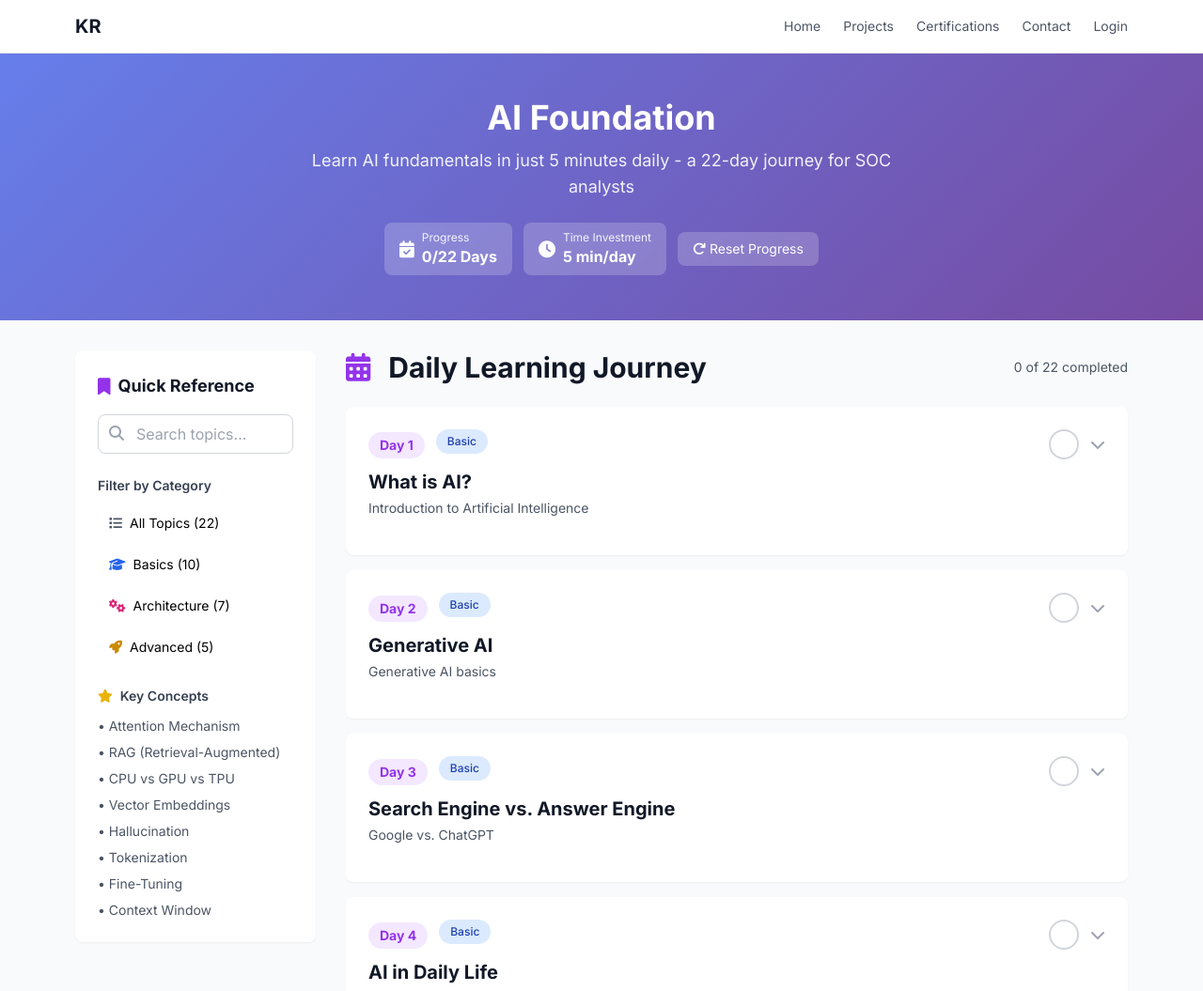
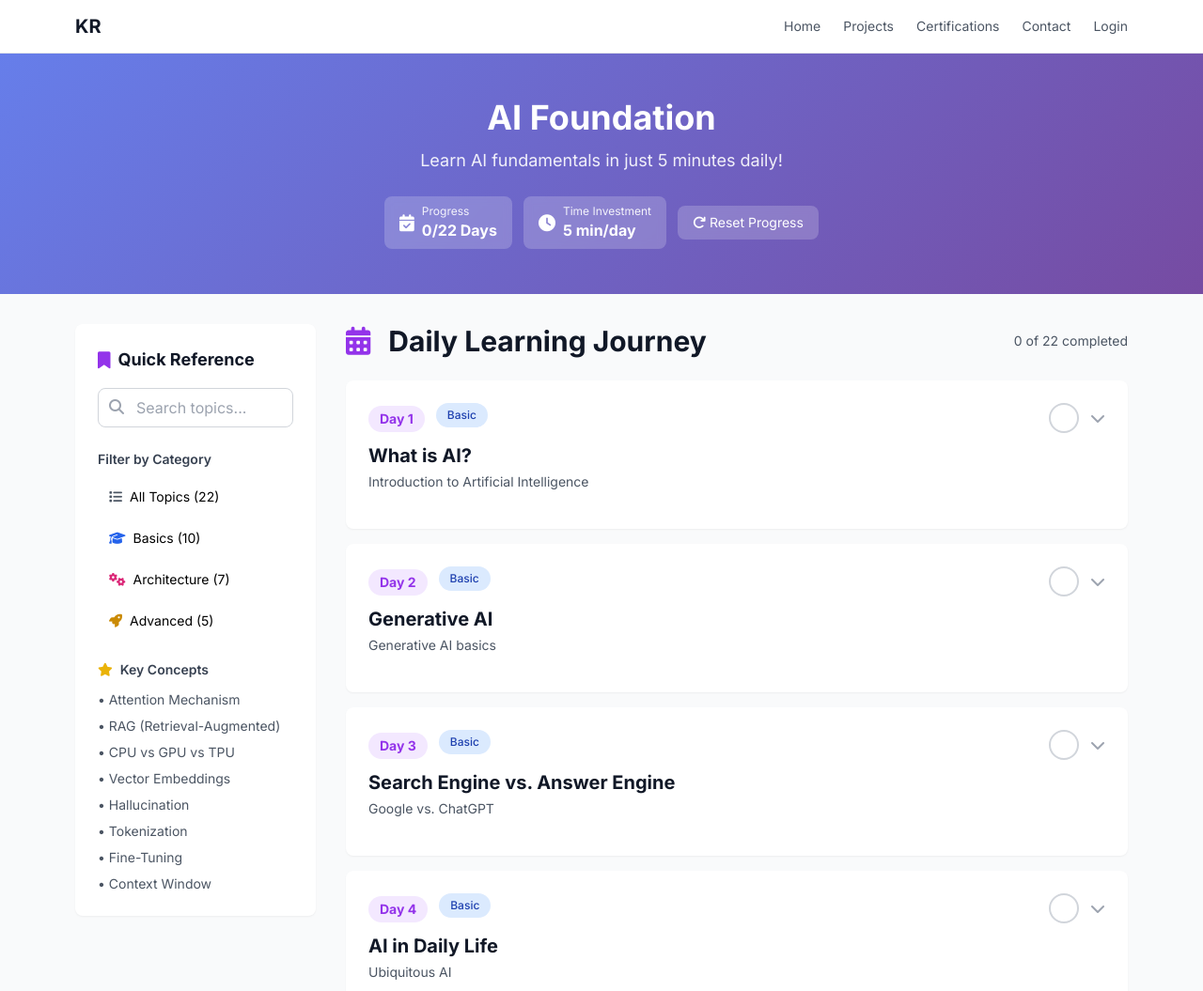
Before and after one commit to kiran-regmi/kiranregmi.com, a plain HTML site: page ai-foundation.html in a window 1280 px wide. Shown: the top 1055 px of the page at 94% size. Drawn offline with nearby package versions, Linux system fonts and the light colour scheme.

Commit message:
updated ai-foundation page

```diff
--- a/ai-foundation.html
+++ b/ai-foundation.html
@@ -134,7 +134,7 @@
             <div class="text-center">
                 <h1 class="text-4xl font-bold mb-3">AI Foundation</h1>
                 <p class="text-lg text-white/90 mb-6 max-w-2xl mx-auto">
-                    Learn AI fundamentals in just 5 minutes daily - a 22-day journey for SOC analysts
+                    Learn AI fundamentals in just 5 minutes daily!
                 </p>
                 <div class="flex flex-wrap gap-3 justify-center items-center">
                     <div class="flex items-center bg-white/20 backdrop-blur-sm rounded-lg px-4 py-2">
```
